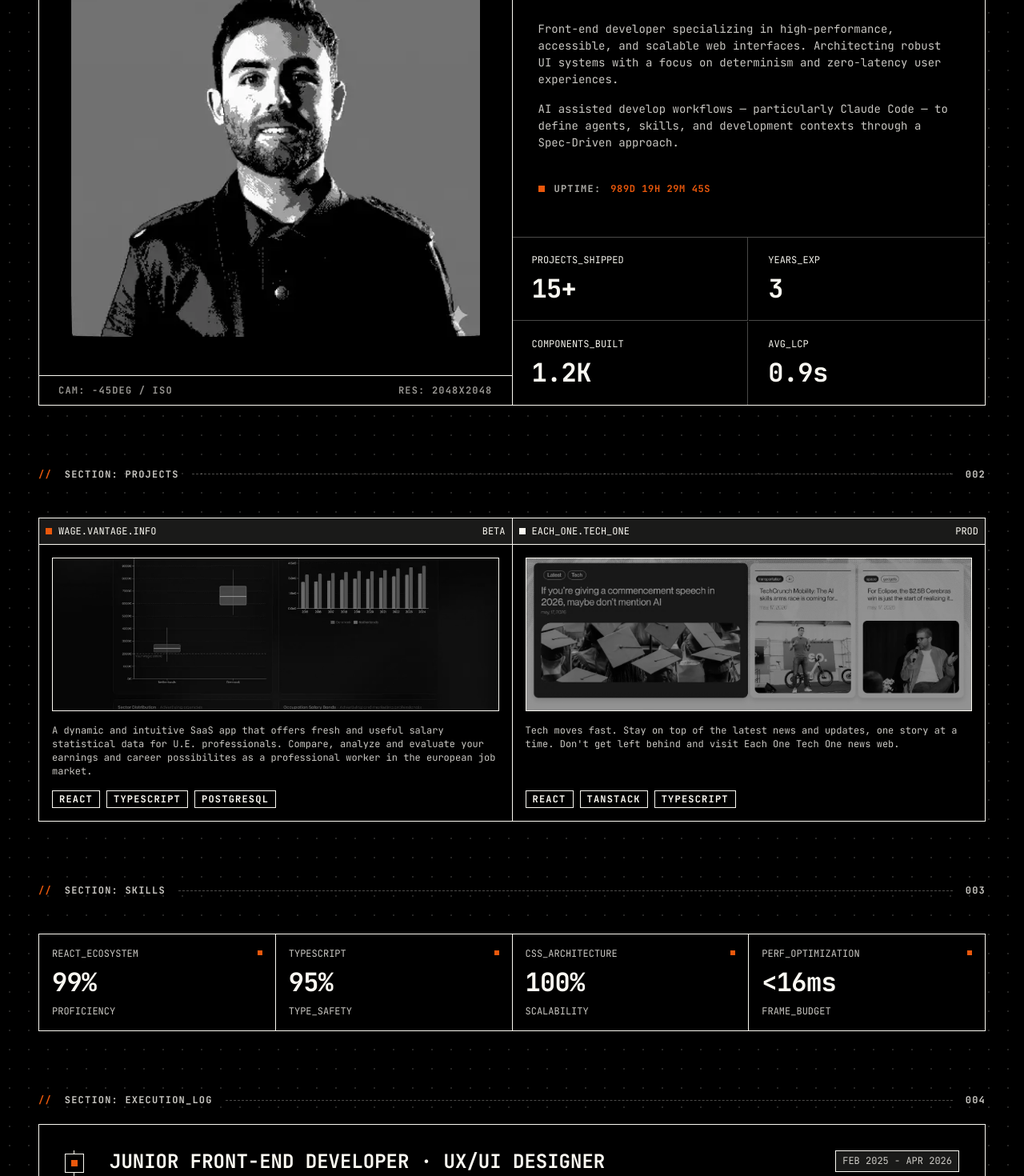
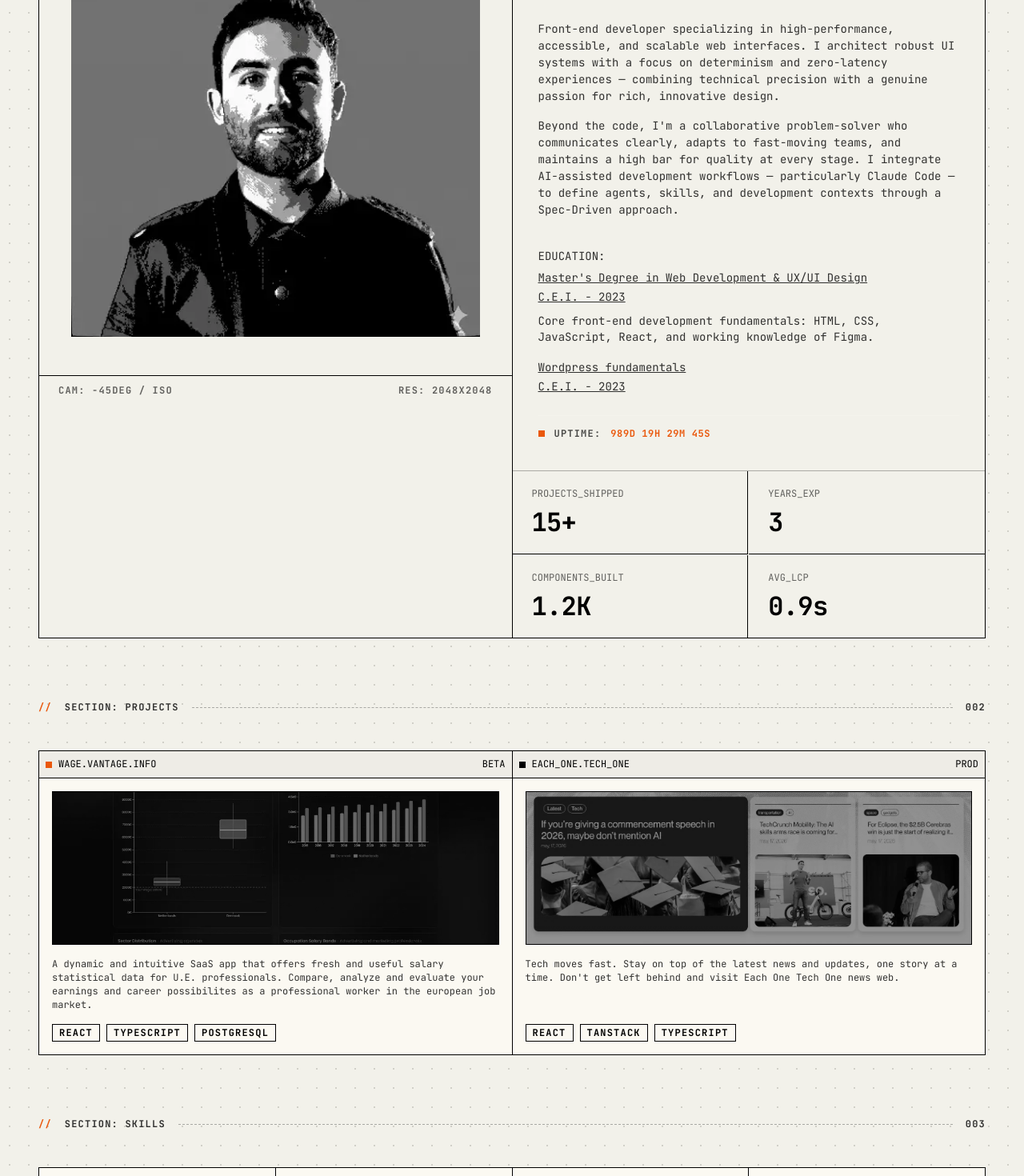
Before and after one commit to Javi-octubremilnovecientos/PERSONAL-WEB, a React (Vite) app: page / in a window 1280 px wide. Shown: the part 1100-2570 px from the top of the page at 80% size. Built offline with nearby package versions, Linux system fonts and the light colour scheme.

Commit message:
light mode predeterminado. cambios en el texto de BIO section

```diff
--- a/src/components/Bio.tsx
+++ b/src/components/Bio.tsx
@@ -67,17 +67,24 @@ export const Bio = () => {
 
             <div className="space-y-4 font-body-md text-terminal-black/80   dark:text-surface-bright/80">
               <p>
-                Front-end developer specializing in high-performance,
-                accessible, and scalable web interfaces. Architecting robust UI
-                systems with a focus on determinism and zero-latency user
-                experiences.
+               Front-end developer specializing in high-performance, accessible, and scalable web interfaces. I architect robust UI systems with a focus on determinism and zero-latency experiences — combining technical precision with a genuine passion for rich, innovative design.
               </p>
               <p>
-                AI assisted develop workflows — particularly Claude Code —
-                to define agents, skills, and development contexts through a
-                Spec-Driven approach.
+              Beyond the code, I'm a collaborative problem-solver who communicates clearly, adapts to fast-moving teams, and maintains a high bar for quality at every stage. I integrate AI-assisted development workflows — particularly Claude Code — to define agents, skills, and development contexts through a Spec-Driven approach.
+             </p>
+             <br />
+             <h4 className="mb-1">EDUCATION:</h4>
+              <p className="underline leading-6 mb-2">
+               Master's Degree in Web Development & UX/UI Design <br/>
+                C.E.I. - 2023
               </p>
-            </div>
+              <p className="leading-5">
+              Core front-end development fundamentals: HTML, CSS, JavaScript, React, and working knowledge of Figma.</p>
+               <p className="underline leading-6 ">
+               Wordpress fundamentals <br/>
+              C.E.I. - 2023
+              </p></div>
+
 
             <div className="border-t border-surface-bright/30 dark:border-terminal-black/30 pt-4 flex items-center gap-3 font-label-caps">
               <span className="w-2 h-2 bg-infrastructure-orange shrink-0"></span>
--- a/src/components/Contact.tsx
+++ b/src/components/Contact.tsx
@@ -3,11 +3,11 @@ import SectionHeader from './SectionHeader';
 
 export default function Contact() {
   return (
-    <section className="space-y-6">
+    <section className="space-y-12">
       <SectionHeader id="005" title="INIT_CONNECTION" />
 
       <div className="brutalist-border bg-surface-bright dark:bg-terminal-black p-8 text-center space-y-6">
-        <h2 className="font-headline-lg font-bold uppercase">AVAILABLE FOR DEPLOYMENT</h2>
+        <h2 className="font-headline-lg font-bold uppercase">AVAILABLE FOR HIRING</h2>
         <p className="max-w-2xl mx-auto font-code-sm text-terminal-black/80 dark:text-surface-bright/80">
           Currently accepting opportunities for senior frontend roles focusing on infrastructure, developer tooling, or high-performance applications.
         </p>
--- a/src/components/Experience.tsx
+++ b/src/components/Experience.tsx
@@ -3,20 +3,20 @@ import SectionHeader from './SectionHeader';
 
 export default function Experience() {
   return (
-    <section className="space-y-6">
-      <SectionHeader id="004" title="EXECUTION_LOG" />
+    <section className="space-y-12">
+      <SectionHeader id="004" title="EXPERIEnce_LOG" />
 
       <div className="brutalist-border bg-surface-bright dark:bg-terminal-black p-4 md:p-8 relative">
         {/* Vertical Line */}
-        <div className="absolute left-[27px] md:left-[43px] top-8 bottom-8 w-px bg-terminal-black dark:bg-surface-bright hidden sm:block"></div>
+        <div className="absolute left-6.75 md:left-10.75 top-8 bottom-8 w-px bg-terminal-black dark:bg-surface-bright hidden sm:block"></div>
 
         <div className="space-y-12">
           {/* Role 1 */}
           <div className="flex gap-4 md:gap-8 relative z-10">
-            <div className="w-6 h-6 mt-1 flex-shrink-0 bg-surface-bright dark:bg-terminal-black brutalist-border flex items-center justify-center hidden sm:flex">
+            <div className="w-6 h-6 mt-1 shrink-0 bg-surface-bright dark:bg-terminal-black brutalist-border flex items-center justify-center sm:flex">
               <div className="w-2 h-2 bg-infrastructure-orange"></div>
             </div>
-            <div className="flex-grow border-b border-dashed border-terminal-black/30 dark:border-surface-bright/30 pb-6">
+            <div className="grow border-b border-dashed border-terminal-black/30 dark:border-surface-bright/30 pb-6">
               <div className="flex flex-col sm:flex-row sm:justify-between sm:items-baseline mb-2 gap-2">
                 <h3 className="font-headline-md font-bold uppercase">Junior Front-End Developer · UX/UI Designer</h3>
                 <span className="font-code-sm text-terminal-black/80 dark:text-surface-bright/80 bg-terminal-black/5 dark:bg-surface-bright/10 px-2 py-1 brutalist-border inline-block self-start">FEB 2025 - APR 2026</span>
@@ -30,10 +30,10 @@ export default function Experience() {
 
           {/* Role 2 */}
           <div className="flex gap-4 md:gap-8 relative z-10">
-            <div className="w-6 h-6 mt-1 flex-shrink-0 bg-surface-bright dark:bg-terminal-black brutalist-border flex items-center justify-center hidden sm:flex">
+            <div className="w-6 h-6 mt-1 shrink-0 bg-surface-bright dark:bg-terminal-black brutalist-border flex items-center justify-center sm:flex">
               <div className="w-2 h-2 bg-terminal-black dark:bg-surface-bright"></div>
             </div>
-            <div className="flex-grow border-b border-dashed border-terminal-black/30 dark:border-surface-bright/30 pb-6">
+            <div className="grow border-b border-dashed border-terminal-black/30 dark:border-surface-bright/30 pb-6">
               <div className="flex flex-col sm:flex-row sm:justify-between sm:items-baseline mb-2 gap-2">
                 <h3 className="font-headline-md font-bold uppercase">Web Designer</h3>
                 <span className="font-code-sm text-terminal-black/80 dark:text-surface-bright/80 bg-terminal-black/5 dark:bg-surface-bright/10 px-2 py-1 brutalist-border inline-block self-start">FEB 2024 - JAN 2025</span>
@@ -47,12 +47,12 @@ export default function Experience() {
 
           {/* Role 3 */}
           <div className="flex gap-4 md:gap-8 relative z-10">
-            <div className="w-6 h-6 mt-1 flex-shrink-0 bg-surface-bright dark:bg-terminal-black brutalist-border flex items-center justify-center hidden sm:flex">
+            <div className="w-6 h-6 mt-1 shrink-0 bg-surface-bright dark:bg-terminal-black brutalist-border flex items-center justify-center  sm:flex">
               <div className="w-2 h-2 bg-terminal-black dark:bg-surface-bright"></div>
             </div>
-            <div className="flex-grow">
+            <div className="grow">
               <div className="flex flex-col sm:flex-row sm:justify-between sm:items-baseline mb-2 gap-2">
-                <h3 className="font-headline-md font-bold uppercase">SaaS Developer</h3>
+                <h3 className="font-headline-md font-bold uppercase">FRONT-END SaaS Developer</h3>
                 <span className="font-code-sm text-terminal-black/80 dark:text-surface-bright/80 bg-terminal-black/5 dark:bg-surface-bright/10 px-2 py-1 brutalist-border inline-block self-start">SEPT 2023 - FEB 2024</span>
               </div>
               <div className="font-code-sm uppercase mb-4 text-terminal-black/80 dark:text-surface-bright/80">FREELANCER</div>
--- a/src/components/Metrics.tsx
+++ b/src/components/Metrics.tsx
@@ -5,8 +5,12 @@ export default function Metrics() {
   const metrics = [
     { title: 'REACT_ECOSYSTEM', value: '99%', label: 'PROFICIENCY' },
     { title: 'TYPESCRIPT', value: '95%', label: 'TYPE_SAFETY' },
-    { title: 'CSS_ARCHITECTURE', value: '100%', label: 'SCALABILITY' },
-    { title: 'PERF_OPTIMIZATION', value: '<16ms', label: 'FRAME_BUDGET' },
+    { title: 'TAILWIND_CSS', value: '85%', label: 'SCALABILITY' },
+    { title: 'SUPABASE + PostSQL', value: '60%', label: 'BACKEND' },
+    { title: 'ZUSTAND', value: '99%', label: 'STATE_MANAGING' },
+    { title: 'RTK_QUERY', value: '79%', label: 'STATE_MANAGING' },
+    { title: 'TANSTACK-query', value: '99%', label: 'API_CACHING_MANAGING' },
+    { title: 'CLAUDE_ECOSYSTEM', value: '76%', label: 'AI_ASSIST_WORKFLOWS' },
   ];
 
   return (
--- a/src/store.ts
+++ b/src/store.ts
@@ -1,11 +1,6 @@
 import { configureStore, createSlice } from '@reduxjs/toolkit';
 
-const getInitialTheme = (): 'dark' | 'light' => {
-  if (typeof window !== 'undefined' && window.matchMedia('(prefers-color-scheme: dark)').matches) {
-    return 'dark';
-  }
-  return 'dark';
-};
+const getInitialTheme = (): 'dark' | 'light' => 'light';
 
 const themeSlice = createSlice({
   name: 'theme',
```
